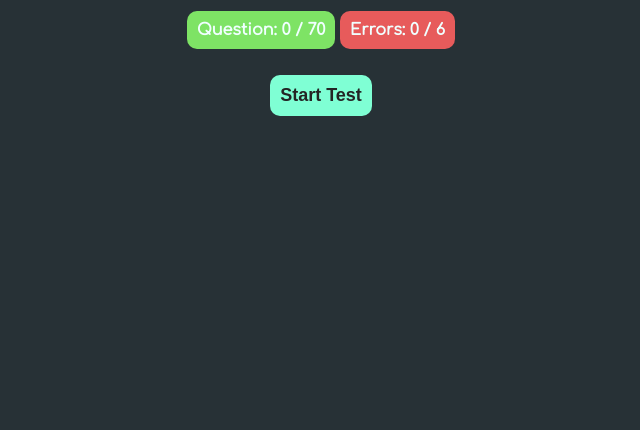
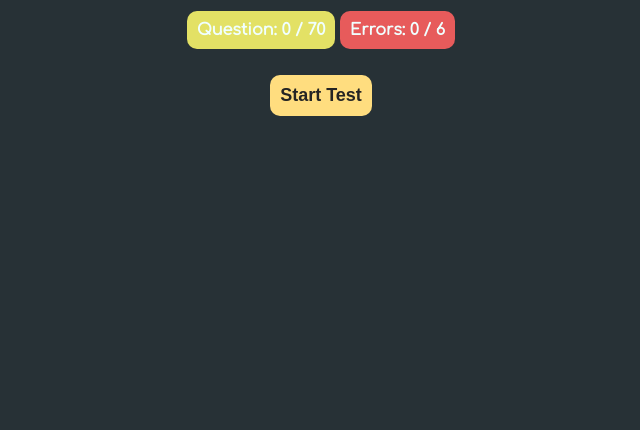
Before and after one commit to MerabiGignadze/karatetestpractice, a React app: page / in a window 1280 px wide. Shown: the part 386-816 px from the top of the page, without its empty margins (319-959 px from the left). Built offline with nearby package versions, Linux system fonts and the light colour scheme.

Commit message:
Update App.css

```diff
--- a/src/App.css
+++ b/src/App.css
@@ -16,7 +16,7 @@ body {
 }
 .next-button {
   margin-top: 20px;
-  background-color: aquamarine;
+  background-color: rgb(255, 221, 127);
   border: 0px solid #333;
   padding: 10px;
   font-weight: bold;
@@ -25,7 +25,7 @@ body {
   border-radius: 10px;
 }
 .question-counter {
-  background-color: rgb(126, 227, 101);
+  background-color: rgb(227, 225, 101);
   border: 0px solid #333;
   padding: 10px;
   font-weight: bold;
```
